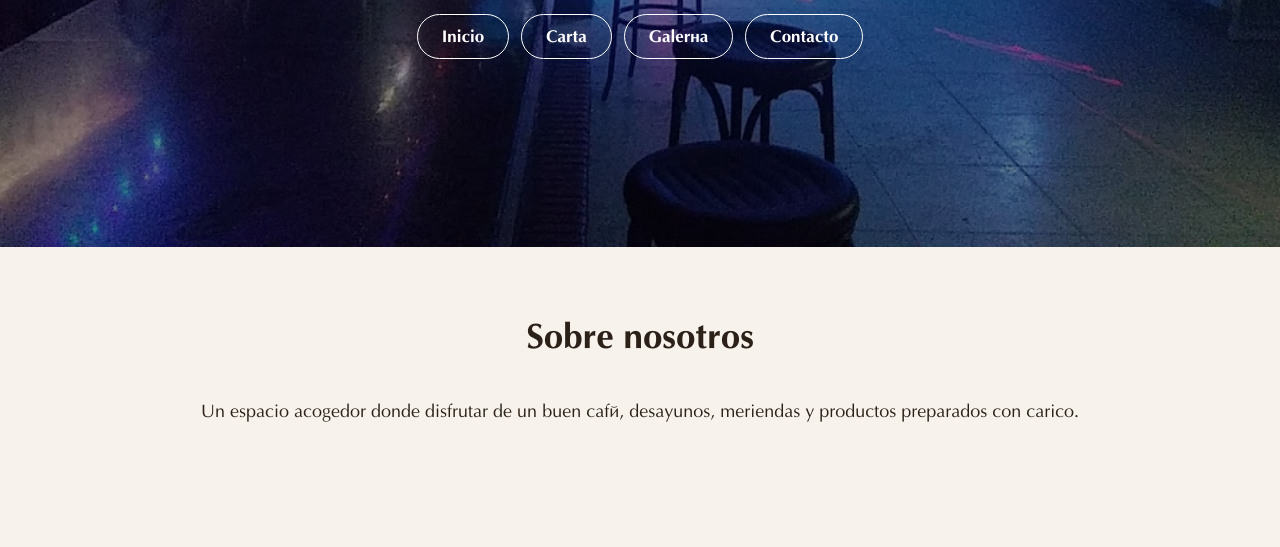
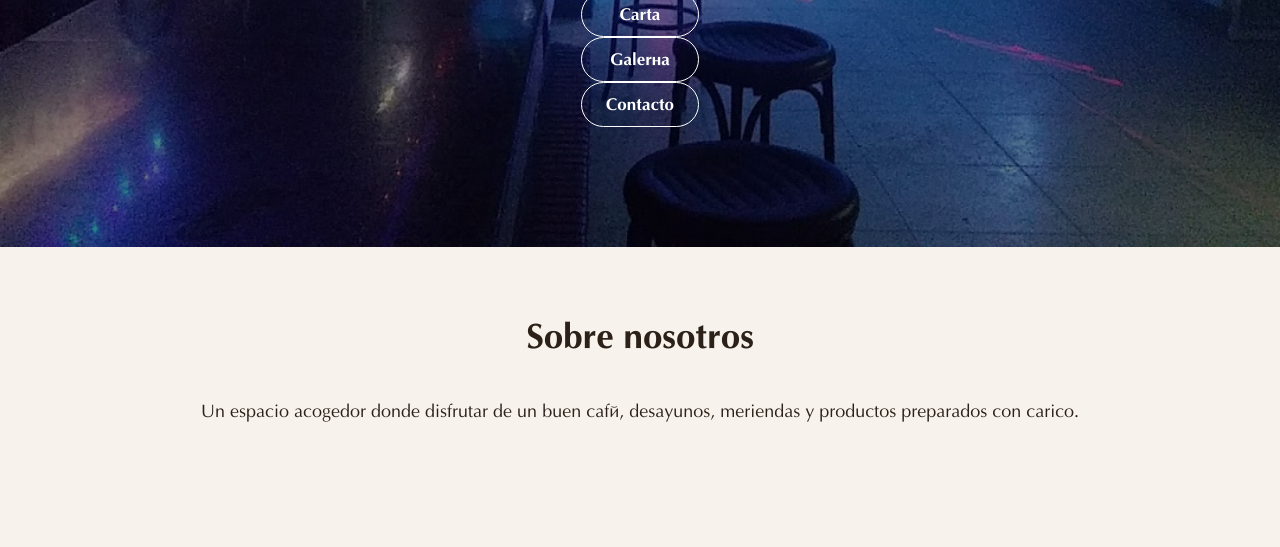
Before and after one commit to Ayub008/BarBolera, a plain HTML site: page index.html in a window 1280 px wide. Shown: the part 553-1100 px from the top of the page. Drawn offline with Linux system fonts and the light colour scheme; files whose address does not match are found by name.

Commit message:
Actualizar index.html

```diff
--- a/index.html
+++ b/index.html
@@ -203,9 +203,8 @@ nav {
 
 .menu-enlaces {
     display: flex;
-    justify-content: center;
-    gap: 12px;
-    flex-wrap: wrap;
+    flex-direction: column;
+
 }
 
 @media (max-width: 600px) {
```
